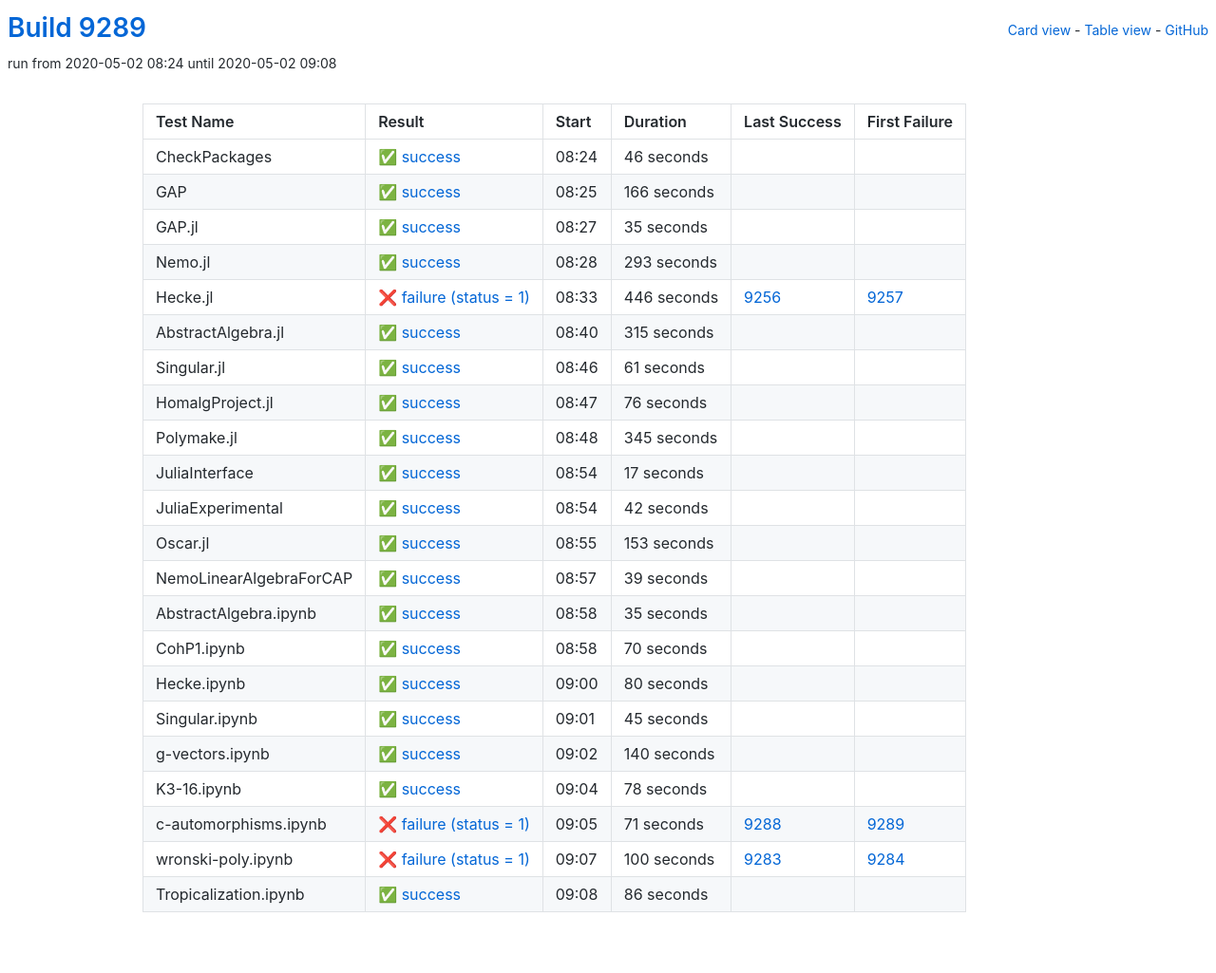
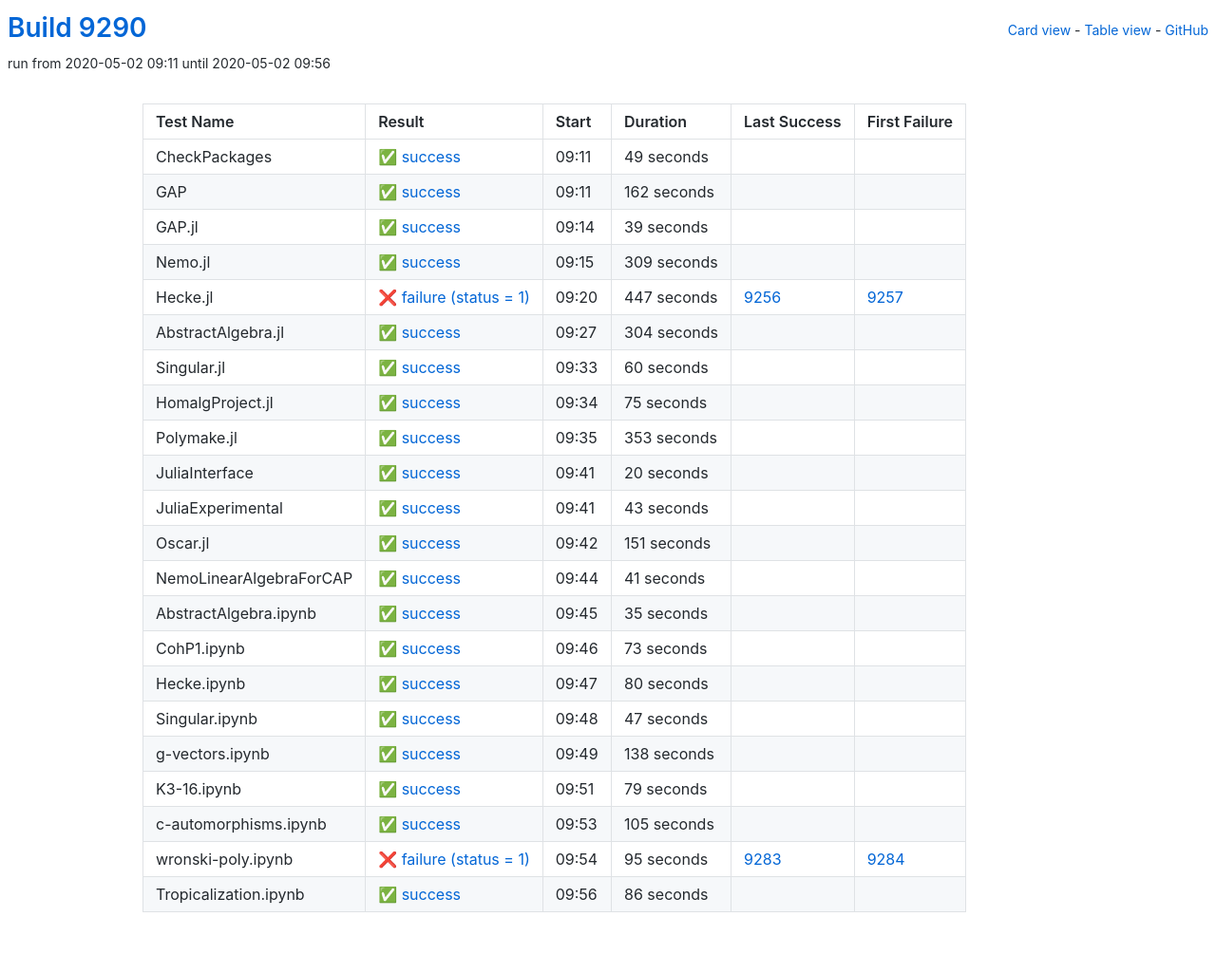
Before and after one commit to oscar-system/oscar-ci-status, a Jekyll site: the page built from table.html, in a window 1280 px wide. Shown: the whole page at 95% size. Built offline with Jekyll 4.4.1, drawn with Linux system fonts in a browser that asks for light colours.

Commit message:
Build 9290

```diff
--- a/_data/ci.yml
+++ b/_data/ci.yml
@@ -1,27 +1,148 @@
-build: 9289
-build_url: https://oscarci.mathematik.uni-kl.de/job/oscar/9289/
+build: 9290
+build_url: https://oscarci.mathematik.uni-kl.de/job/oscar/9290/
 job: oscar
 tests:
-- duration: 46
+- duration: 49
   exitcode: 0
   first_failure: false
   first_failure_url: null
   last_success: false
   last_success_url: null
-  log: https://oscarci.mathematik.uni-kl.de/job/oscar/9289/artifact/logs/build-9289/CheckPackages.log
+  log: https://oscarci.mathematik.uni-kl.de/job/oscar/9290/artifact/logs/build-9290/CheckPackages.log
   name: CheckPackages
-  start: 2020-05-02 08:24
+  start: 2020-05-02 09:11
   status: success
   success: true
-- duration: 166
+- duration: 162
   exitcode: 0
   first_failure: false
   first_failure_url: null
   last_success: false
   last_success_url: null
-  log: https://oscarci.mathematik.uni-kl.de/job/oscar/9289/artifact/logs/build-9289/GAP.log
+  log: https://oscarci.mathematik.uni-kl.de/job/oscar/9290/artifact/logs/build-9290/GAP.log
   name: GAP
-  start: 2020-05-02 08:25
+  start: 2020-05-02 09:11
+  status: success
+  success: true
+- duration: 39
+  exitcode: 0
+  first_failure: false
+  first_failure_url: null
+  last_success: false
+  last_success_url: null
+  log: https://oscarci.mathematik.uni-kl.de/job/oscar/9290/artifact/logs/build-9290/GAP.jl.log
+  name: GAP.jl
+  start: 2020-05-02 09:14
+  status: success
+  success: true
+- duration: 309
+  exitcode: 0
+  first_failure: false
+  first_failure_url: null
+  last_success: false
+  last_success_url: null
+  log: https://oscarci.mathematik.uni-kl.de/job/oscar/9290/artifact/logs/build-9290/Nemo.jl.log
+  name: Nemo.jl
+  start: 2020-05-02 09:15
+  status: success
+  success: true
+- duration: 447
+  exitcode: 1
+  first_failure: 9257
+  first_failure_url: https://oscarci.mathematik.uni-kl.de/job/oscar/9257/
+  last_success: 9256
+  last_success_url: https://oscarci.mathematik.uni-kl.de/job/oscar/9256/
+  log: https://oscarci.mathematik.uni-kl.de/job/oscar/9290/artifact/logs/build-9290/Hecke.jl.log
+  name: Hecke.jl
+  start: 2020-05-02 09:20
+  status: failure
+  success: false
+- duration: 304
+  exitcode: 0
+  first_failure: false
+  first_failure_url: null
+  last_success: false
+  last_success_url: null
+  log: https://oscarci.mathematik.uni-kl.de/job/oscar/9290/artifact/logs/build-9290/AbstractAlgebra.jl.log
+  name: AbstractAlgebra.jl
+  start: 2020-05-02 09:27
+  status: success
+  success: true
+- duration: 60
+  exitcode: 0
+  first_failure: false
+  first_failure_url: null
+  last_success: false
+  last_success_url: null
+  log: https://oscarci.mathematik.uni-kl.de/job/oscar/9290/artifact/logs/build-9290/Singular.jl.log
+  name: Singular.jl
+  start: 2020-05-02 09:33
+  status: success
+  success: true
+- duration: 75
+  exitcode: 0
+  first_failure: false
+  first_failure_url: null
+  last_success: false
+  last_success_url: null
+  log: https://oscarci.mathematik.uni-kl.de/job/oscar/9290/artifact/logs/build-9290/HomalgProject.jl.log
+  name: HomalgProject.jl
+  start: 2020-05-02 09:34
+  status: success
+  success: true
+- duration: 353
+  exitcode: 0
+  first_failure: false
+  first_failure_url: null
+  last_success: false
+  last_success_url: null
+  log: https://oscarci.mathematik.uni-kl.de/job/oscar/9290/artifact/logs/build-9290/Polymake.jl.log
+  name: Polymake.jl
+  start: 2020-05-02 09:35
+  status: success
+  success: true
+- duration: 20
+  exitcode: 0
+  first_failure: false
+  first_failure_url: null
+  last_success: false
+  last_success_url: null
+  log: https://oscarci.mathematik.uni-kl.de/job/oscar/9290/artifact/logs/build-9290/JuliaInterface.log
+  name: JuliaInterface
+  start: 2020-05-02 09:41
+  status: success
+  success: true
+- duration: 43
+  exitcode: 0
+  first_failure: false
+  first_failure_url: null
+  last_success: false
+  last_success_url: null
+  log: https://oscarci.mathematik.uni-kl.de/job/oscar/9290/artifact/logs/build-9290/JuliaExperimental.log
+  name: JuliaExperimental
+  start: 2020-05-02 09:41
+  status: success
+  success: true
+- duration: 151
+  exitcode: 0
+  first_failure: false
+  first_failure_url: null
+  last_success: false
+  last_success_url: null
+  log: https://oscarci.mathematik.uni-kl.de/job/oscar/9290/artifact/logs/build-9290/Oscar.jl.log
+  name: Oscar.jl
+  start: 2020-05-02 09:42
+  status: success
+  success: true
+- duration: 41
+  exitcode: 0
+  first_failure: false
+  first_failure_url: null
+  last_success: false
+  last_success_url: null
+  log: https://oscarci.mathematik.uni-kl.de/job/oscar/9290/artifact/logs/build-9290/NemoLinearAlgebraForCAP.log
+  name: NemoLinearAlgebraForCAP
+  start: 2020-05-02 09:44
   status: success
   success: true
 - duration: 35
@@ -30,141 +151,20 @@
   first_failure_url: null
   last_success: false
   last_success_url: null
-  log: https://oscarci.mathematik.uni-kl.de/job/oscar/9289/artifact/logs/build-9289/GAP.jl.log
-  name: GAP.jl
-  start: 2020-05-02 08:27
+  log: https://oscarci.mathematik.uni-kl.de/job/oscar/9290/artifact/logs/build-9290/AbstractAlgebra.ipynb.log
+  name: AbstractAlgebra.ipynb
+  start: 2020-05-02 09:45
   status: success
   success: true
-- duration: 293
+- duration: 73
   exitcode: 0
   first_failure: false
   first_failure_url: null
   last_success: false
   last_success_url: null
-  log: https://oscarci.mathematik.uni-kl.de/job/oscar/9289/artifact/logs/build-9289/Nemo.jl.log
-  name: Nemo.jl
-  start: 2020-05-02 08:28
-  status: success
-  success: true
-- duration: 446
-  exitcode: 1
-  first_failure: 9257
-  first_failure_url: https://oscarci.mathematik.uni-kl.de/job/oscar/9257/
-  last_success: 9256
-  last_success_url: https://oscarci.mathematik.uni-kl.de/job/oscar/9256/
-  log: https://oscarci.mathematik.uni-kl.de/job/oscar/9289/artifact/logs/build-9289/Hecke.jl.log
-  name: Hecke.jl
-  start: 2020-05-02 08:33
-  status: failure
-  success: false
-- duration: 315
-  exitcode: 0
-  first_failure: false
-  first_failure_url: null
-  last_success: false
-  last_success_url: null
-  log: https://oscarci.mathematik.uni-kl.de/job/oscar/9289/artifact/logs/build-9289/AbstractAlgebra.jl.log
-  name: AbstractAlgebra.jl
-  start: 2020-05-02 08:40
-  status: success
-  success: true
-- duration: 61
-  exitcode: 0
-  first_failure: false
-  first_failure_url: null
-  last_success: false
-  last_success_url: null
-  log: https://oscarci.mathematik.uni-kl.de/job/oscar/9289/artifact/logs/build-9289/Singular.jl.log
-  name: Singular.jl
-  start: 2020-05-02 08:46
-  status: success
-  success: true
-- duration: 76
-  exitcode: 0
-  first_failure: false
-  first_failure_url: null
-  last_success: false
-  last_success_url: null
-  log: https://oscarci.mathematik.uni-kl.de/job/oscar/9289/artifact/logs/build-9289/HomalgProject.jl.log
-  name: HomalgProject.jl
-  start: 2020-05-02 08:47
-  status: success
-  success: true
-- duration: 345
-  exitcode: 0
-  first_failure: false
-  first_failure_url: null
-  last_success: false
-  last_success_url: null
-  log: https://oscarci.mathematik.uni-kl.de/job/oscar/9289/artifact/logs/build-9289/Polymake.jl.log
-  name: Polymake.jl
-  start: 2020-05-02 08:48
-  status: success
-  success: true
-- duration: 17
-  exitcode: 0
-  first_failure: false
-  first_failure_url: null
-  last_success: false
-  last_success_url: null
-  log: https://oscarci.mathematik.uni-kl.de/job/oscar/9289/artifact/logs/build-9289/JuliaInterface.log
-  name: JuliaInterface
-  start: 2020-05-02 08:54
-  status: success
-  success: true
-- duration: 42
-  exitcode: 0
-  first_failure: false
-  first_failure_url: null
-  last_success: false
-  last_success_url: null
-  log: https://oscarci.mathematik.uni-kl.de/job/oscar/9289/artifact/logs/build-9289/JuliaExperimental.log
-  name: JuliaExperimental
-  start: 2020-05-02 08:54
-  status: success
-  success: true
-- duration: 153
-  exitcode: 0
-  first_failure: false
-  first_failure_url: null
-  last_success: false
-  last_success_url: null
-  log: https://oscarci.mathematik.uni-kl.de/job/oscar/9289/artifact/logs/build-9289/Oscar.jl.log
-  name: Oscar.jl
-  start: 2020-05-02 08:55
-  status: success
-  success: true
-- duration: 39
-  exitcode: 0
-  first_failure: false
-  first_failure_url: null
-  last_success: false
-  last_success_url: null
-  log: https://oscarci.mathematik.uni-kl.de/job/oscar/9289/artifact/logs/build-9289/NemoLinearAlgebraForCAP.log
-  name: NemoLinearAlgebraForCAP
-  start: 2020-05-02 08:57
-  status: success
-  success: true
-- duration: 35
-  exitcode: 0
-  first_failure: false
-  first_failure_url: null
-  last_success: false
-  last_success_url: null
-  log: https://oscarci.mathematik.uni-kl.de/job/oscar/9289/artifact/logs/build-9289/AbstractAlgebra.ipynb.log
-  name: AbstractAlgebra.ipynb
-  start: 2020-05-02 08:58
-  status: success
-  success: true
-- duration: 70
-  exitcode: 0
-  first_failure: false
-  first_failure_url: null
-  last_success: false
-  last_success_url: null
-  log: https://oscarci.mathematik.uni-kl.de/job/oscar/9289/artifact/logs/build-9289/CohP1.ipynb.log
+  log: https://oscarci.mathematik.uni-kl.de/job/oscar/9290/artifact/logs/build-9290/CohP1.ipynb.log
   name: CohP1.ipynb
-  start: 2020-05-02 08:58
+  start: 2020-05-02 09:46
   status: success
   success: true
 - duration: 80
@@ -173,64 +173,64 @@
   first_failure_url: null
   last_success: false
   last_success_url: null
-  log: https://oscarci.mathematik.uni-kl.de/job/oscar/9289/artifact/logs/build-9289/Hecke.ipynb.log
+  log: https://oscarci.mathematik.uni-kl.de/job/oscar/9290/artifact/logs/build-9290/Hecke.ipynb.log
   name: Hecke.ipynb
-  start: 2020-05-02 09:00
+  start: 2020-05-02 09:47
   status: success
   success: true
-- duration: 45
+- duration: 47
   exitcode: 0
   first_failure: false
   first_failure_url: null
   last_success: false
   last_success_url: null
-  log: https://oscarci.mathematik.uni-kl.de/job/oscar/9289/artifact/logs/build-9289/Singular.ipynb.log
+  log: https://oscarci.mathematik.uni-kl.de/job/oscar/9290/artifact/logs/build-9290/Singular.ipynb.log
   name: Singular.ipynb
-  start: 2020-05-02 09:01
+  start: 2020-05-02 09:48
   status: success
   success: true
-- duration: 140
+- duration: 138
   exitcode: 0
   first_failure: false
   first_failure_url: null
   last_success: false
   last_success_url: null
-  log: https://oscarci.mathematik.uni-kl.de/job/oscar/9289/artifact/logs/build-9289/g-vectors.ipynb.log
+  log: https://oscarci.mathematik.uni-kl.de/job/oscar/9290/artifact/logs/build-9290/g-vectors.ipynb.log
   name: g-vectors.ipynb
-  start: 2020-05-02 09:02
+  start: 2020-05-02 09:49
   status: success
   success: true
-- duration: 78
+- duration: 79
   exitcode: 0
   first_failure: false
   first_failure_url: null
   last_success: false
   last_success_url: null
-  log: https://oscarci.mathematik.uni-kl.de/job/oscar/9289/artifact/logs/build-9289/K3-16.ipynb.log
+  log: https://oscarci.mathematik.uni-kl.de/job/oscar/9290/artifact/logs/build-9290/K3-16.ipynb.log
   name: K3-16.ipynb
-  start: 2020-05-02 09:04
+  start: 2020-05-02 09:51
   status: success
   success: true
-- duration: 71
-  exitcode: 1
-  first_failure: 9289
-  first_failure_url: https://oscarci.mathematik.uni-kl.de/job/oscar/9289/
-  last_success: 9288
-  last_success_url: https://oscarci.mathematik.uni-kl.de/job/oscar/9288/
-  log: https://oscarci.mathematik.uni-kl.de/job/oscar/9289/artifact/logs/build-9289/c-automorphisms.ipynb.log
+- duration: 105
+  exitcode: 0
+  first_failure: false
+  first_failure_url: null
+  last_success: false
+  last_success_url: null
+  log: https://oscarci.mathematik.uni-kl.de/job/oscar/9290/artifact/logs/build-9290/c-automorphisms.ipynb.log
   name: c-automorphisms.ipynb
-  start: 2020-05-02 09:05
-  status: failure
-  success: false
-- duration: 100
+  start: 2020-05-02 09:53
+  status: success
+  success: true
+- duration: 95
   exitcode: 1
   first_failure: 9284
   first_failure_url: https://oscarci.mathematik.uni-kl.de/job/oscar/9284/
   last_success: 9283
   last_success_url: https://oscarci.mathematik.uni-kl.de/job/oscar/9283/
-  log: https://oscarci.mathematik.uni-kl.de/job/oscar/9289/artifact/logs/build-9289/wronski-poly.ipynb.log
+  log: https://oscarci.mathematik.uni-kl.de/job/oscar/9290/artifact/logs/build-9290/wronski-poly.ipynb.log
   name: wronski-poly.ipynb
-  start: 2020-05-02 09:07
+  start: 2020-05-02 09:54
   status: failure
   success: false
 - duration: 86
@@ -239,8 +239,8 @@
   first_failure_url: null
   last_success: false
   last_success_url: null
-  log: https://oscarci.mathematik.uni-kl.de/job/oscar/9289/artifact/logs/build-9289/Tropicalization.ipynb.log
+  log: https://oscarci.mathematik.uni-kl.de/job/oscar/9290/artifact/logs/build-9290/Tropicalization.ipynb.log
   name: Tropicalization.ipynb
-  start: 2020-05-02 09:08
+  start: 2020-05-02 09:56
   status: success
   success: true
```
Also changed, not shown: README.md.
